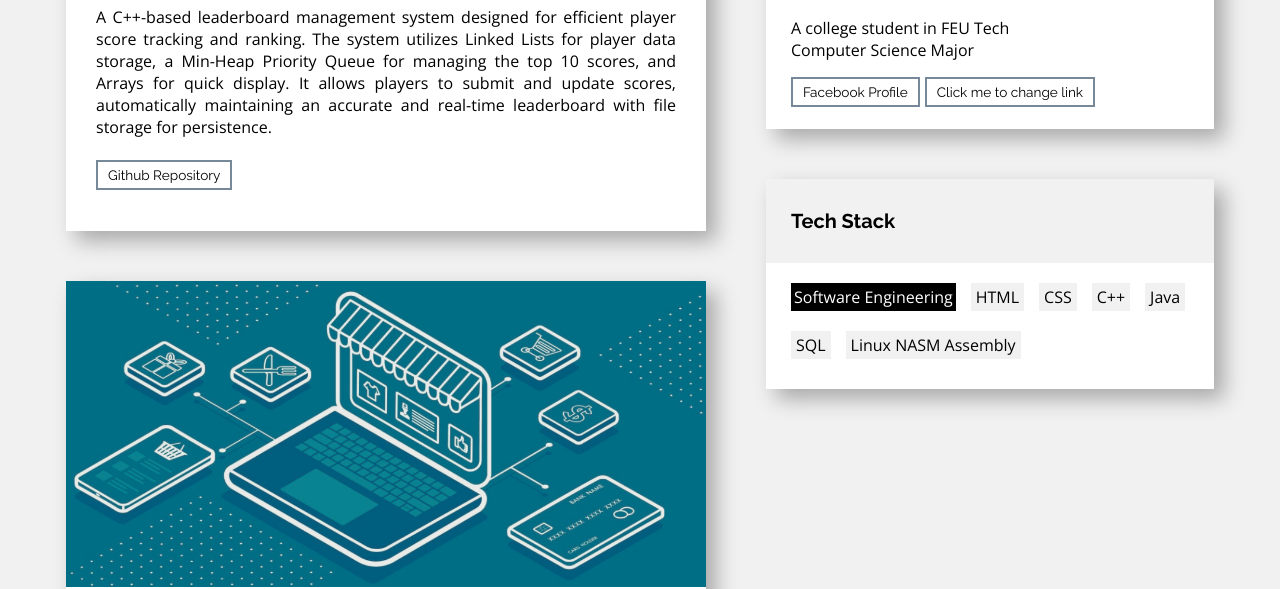
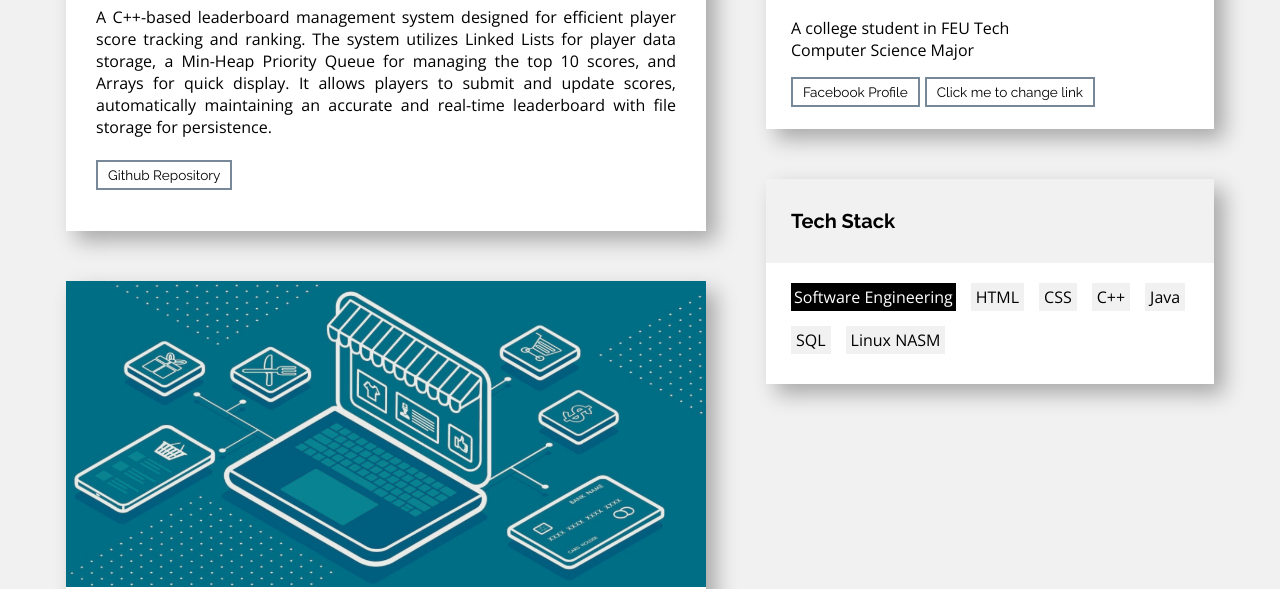
Before and after one commit to KaeL-0/MyProfile, a plain HTML site: page index.html in a window 1280 px wide. Shown: the part 585-1174 px from the top of the page. Drawn offline with nearby package versions, Linux system fonts and the light colour scheme.

Commit message:
Update index.html

```diff
--- a/index.html
+++ b/index.html
@@ -21,7 +21,7 @@
                 flex-wrap: wrap;  /* Allows items to wrap to a new row */
                 list-style-type: none;
                 text-align: justify;
-                gap: 20px 15px;
+                gap: 15px 15px;
                 padding-right: 25px;
                 padding-bottom: 30px;
                 padding-left: 25px;
@@ -126,7 +126,7 @@
                         <li>C++</li>
                         <li>Java</li>
                         <li>SQL</li>
-                        <li>Linux NASM Assembly</li>
+                        <li>Linux NASM</li>
                     </ul>
                 </div>
             </aside>
```
